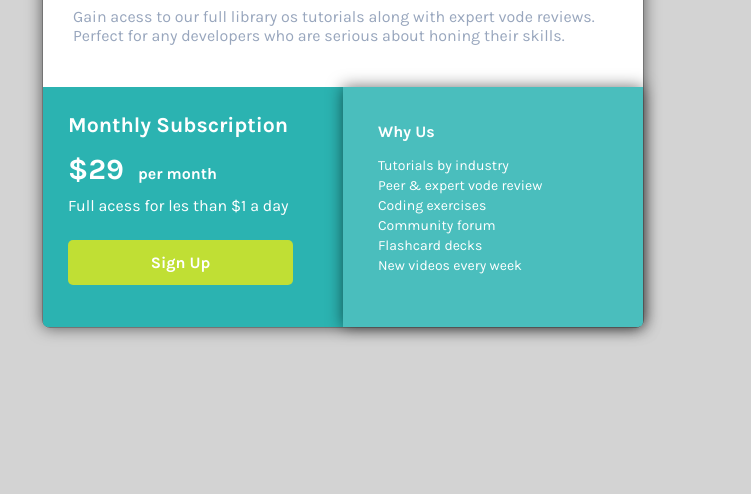
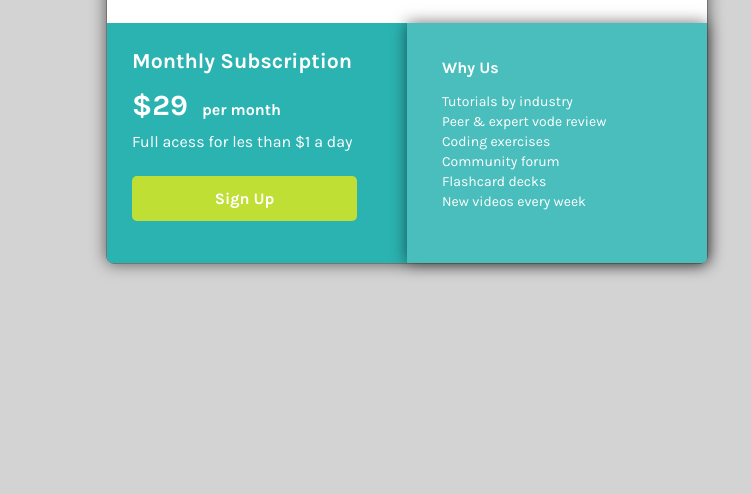
Before and after one commit to AndrewPorto/grid-de-precos, a plain HTML site: page index.html in a window 1280 px wide. Shown: the part 306-800 px from the top of the page, without its empty margins (278-1029 px from the left). Drawn offline with Linux system fonts and the light colour scheme.

Commit message:
ajustando posicionamentos

```diff
--- a/css/style.css
+++ b/css/style.css
@@ -17,17 +17,14 @@ body {
 .container {
     position: absolute;
     width: 602px;
-    margin-left: 25%;
+    margin-left: 30%;
     margin-right: auto;
-    margin-top: 15%;
+    margin-top: 10%;
     border: 1px solid rgba(0, 0, 0, 0.452);
     border-radius: 8px;
     box-shadow: 0 0 1em rgba(0, 0, 0, 0.568);
 
-
 }
-
-
 
 .superior {
 
```
